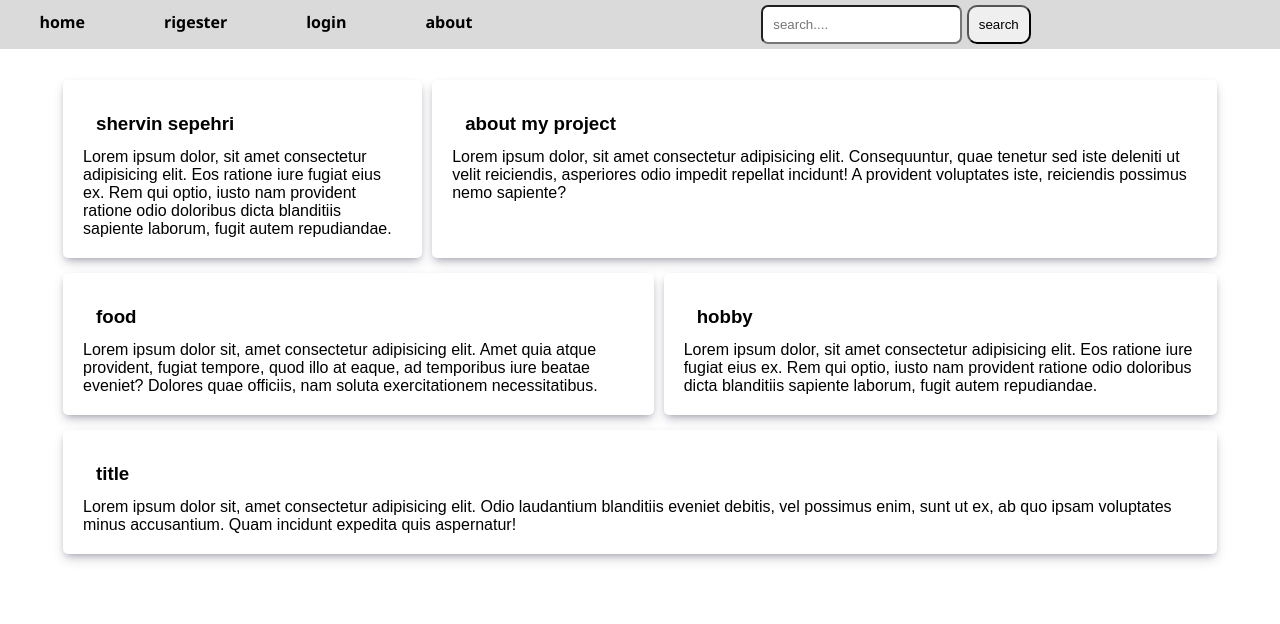
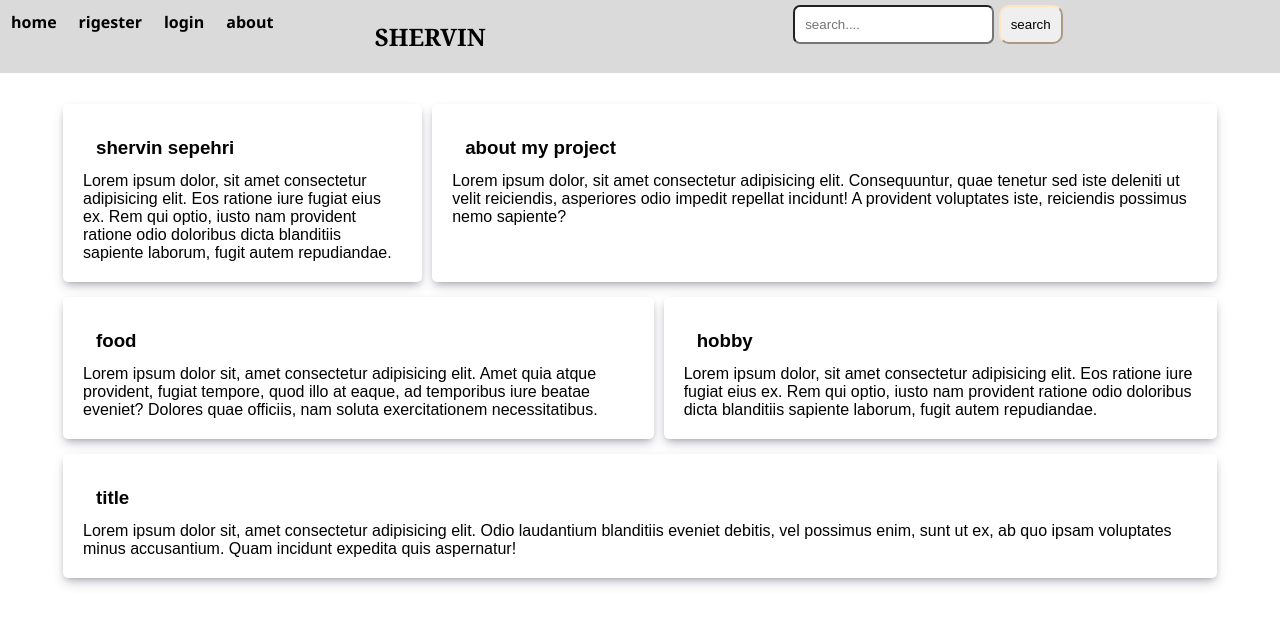
Before and after one commit to shervinsepehri/jadiiiiiiiid, a plain HTML site: page index.html in a window 1280 px wide. Drawn offline with Linux system fonts and the light colour scheme.

Commit message:
thirteencommit

```diff
--- a/asset/login.css
+++ b/asset/login.css
@@ -1,6 +1,7 @@
 *{
         margin: 0;
         padding: 0;
+        border: 0;
         font-family: 'Georgia', serif;
     }
     body {
--- a/index.html
+++ b/index.html
@@ -11,6 +11,7 @@
 <body>
     <nav>
         <menu>
+
             <div class="left">
             <ul>
                 <li><a href="public/home.html">home</a></li>
@@ -18,6 +19,7 @@
                 <li><a href="public/login.html">login</a></li>
                 <li><a href="public/about.html">about</a></li>
             </ul></div>
+            <div class="center"><strong>SHERVIN</strong></div>
             <div class="right">
             <ul>
                 <form action="index.html">
--- a/pubic.css
+++ b/pubic.css
@@ -73,19 +73,32 @@
 
                 }
                 .right{
-                    width: 60%;
-                    /* background-color: blueviolet; */
-                    justify-content: start;
+                    width: 70%;
+                    justify-content: end;
+                    align-items: end;
+                    /* background-color: blueviolet;  */
+
+
 
 
                 }
+                .center{
+                    width: 25%;
+                    margin: 0px 120px;
+                    /* background-color: bisque; */
+                    justify-content: center;
+                    flex-direction: row;
+                    align-items: center;
+
+                }
                 .left{
-                    width: 40%;
-                    /* background-color: aquamarine; */
+                    width: 25%;
+                    justify-content: start;
+                     /* background-color: aquamarine;  */
                 }
 
                 menu ul{
-                    display: flex;
+                   display: flex;
                     justify-content: space-around;
 
 
@@ -97,7 +110,17 @@
                 button{
                     padding: 10px;
                     border-radius: 10px;
+                    border-color: bisque;
                 }
+                .center{
+                    text-align: center;
+                    margin: 20px;
+                    font-family:Georgia, 'Times New Roman', Times, serif;
+                    font-weight: 800;
+                    font-size: x-large;
+
+                }
+
 
 
 
```
Also changed, not shown: img/3d-render-amazon-logo-extruded-amber-glass-floating-upright-15-degree-angle-neon-yellow-ou_1020495-783822.png (added).
